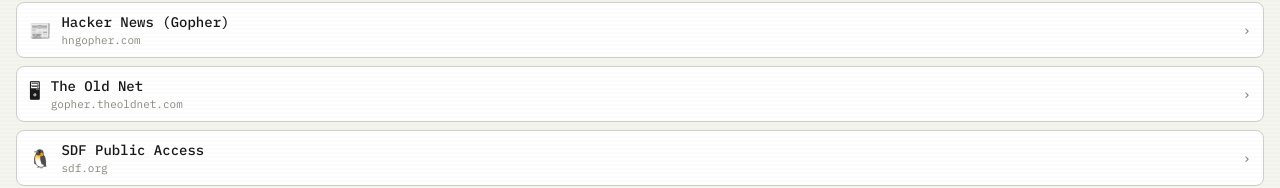
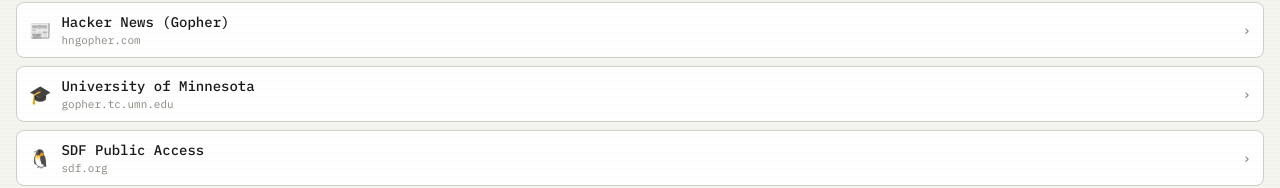
Before and after one commit to whiskeyskywalker/gopher, a website: page index.html in a window 1280 px wide. Shown: the part 244-432 px from the top of the page. Drawn offline with Linux system fonts and the light colour scheme.

Commit message:
Update index.html

```diff
--- a/index.html
+++ b/index.html
@@ -371,7 +371,7 @@ const typeInfo = t => TYPES[t] || { icon: '❓', color: '', navigable: false };
 const HOME_SERVERS = [
   { icon: '🌍', name: 'Floodgap Systems',     host: 'gopher.floodgap.com', port: 70, selector: '' },
   { icon: '📰', name: 'Hacker News (Gopher)', host: 'hngopher.com',        port: 70, selector: '' },
-  { icon: '🖥', name: 'The Old Net',          host: 'gopher.theoldnet.com',port: 70, selector: '' },
+  { icon: '🎓', name: 'University of Minnesota', host: 'gopher.tc.umn.edu',     port: 70, selector: '' },
   { icon: '🐧', name: 'SDF Public Access',    host: 'sdf.org',             port: 70, selector: '' },
   { icon: '🗃', name: 'Quux.org',             host: 'gopher.quux.org',     port: 70, selector: '' },
 ];
```
